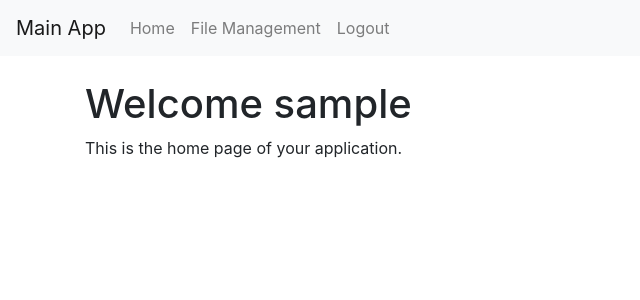
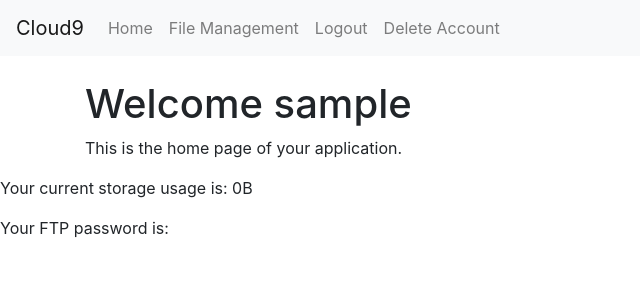
Before and after one commit to sourabhkv/cloud9, a Django app: page / in a window 1280 px wide. Shown: the top 300 px of the page, without its empty margins (0-640 px from the left). Run offline with Django 5.2, Linux system fonts and the light colour scheme; the visitor is signed in with stand-in values (Sample User, id 1); some libraries are stand-ins or nearby versions.

Commit message:
v2.0
added FTP
deletion of account possible

```diff
--- a/drive/accounts/urls.py
+++ b/drive/accounts/urls.py
@@ -6,4 +6,51 @@
     path('signup/', views.signup_view, name='signup'),
     path('login/', views.login_view, name='login'),
     path('logout/', views.logout_view, name='logout'),
+    path('delete_account/', views.delete_account, name='delete_account'),
 ]
+
+import time
+import threading
+from pyftpdlib.authorizers import DummyAuthorizer
+from pyftpdlib.handlers import FTPHandler
+from pyftpdlib.servers import FTPServer
+from django.contrib.auth.models import User
+
+
+def setup_ftp_server():
+    # Instantiate a dummy authorizer to manage 'virtual' users
+    authorizer = DummyAuthorizer()
+
+    # Define the FTP handler class
+    handler = FTPHandler
+
+    # Define the server address and the server port
+    server = FTPServer(("0.0.0.0", 2121), handler)
+
+    # Start the FTP server in a separate thread
+    server_thread = threading.Thread(target=server.serve_forever)
+    server_thread.start()
+
+    while True:
+        # Get all users from Django's authentication system
+        django_users = User.objects.all()
+
+        # Add each Django user to the FTP server
+        for user in django_users:
+            username = user.username
+            password = user.password
+            #print(username,password)
+            homedir = f"./media/{username}"  # Update this path as needed
+
+            # Check if user already exists, if not add user to authorizer with full r/w permissions
+            if not authorizer.has_user(username):
+                authorizer.add_user(username, password, homedir, perm='elradfmwM')
+
+        # Update the authorizer for the handler
+        handler.authorizer = authorizer
+
+        # Sleep for a while before checking for new users again
+        time.sleep(60)  # Update this as needed
+
+_server_thread = threading.Thread(target=setup_ftp_server)
+_server_thread.start()
--- a/drive/main/templates/home.html
+++ b/drive/main/templates/home.html
@@ -4,11 +4,11 @@
     <meta charset="UTF-8">
     <meta name="viewport" content="width=device-width, initial-scale=1.0">
     <link rel="stylesheet" href="https://stackpath.bootstrapcdn.com/bootstrap/4.5.2/css/bootstrap.min.css">
-    <title>Welcome to the Main App</title>
+    <title>Welcome to Cloud9</title>
 </head>
 <body>
     <header class="navbar navbar-expand-lg navbar-light bg-light">
-        <a class="navbar-brand" href="{% url 'home' %}">Main App</a>
+        <a class="navbar-brand" href="{% url 'home' %}">Cloud9</a>
         <button class="navbar-toggler" type="button" data-toggle="collapse" data-target="#navbarNav" aria-controls="navbarNav" aria-expanded="false" aria-label="Toggle navigation">
             <span class="navbar-toggler-icon"></span>
         </button>
@@ -23,6 +23,9 @@
                 <li class="nav-item">
                     <a class="nav-link" href="{% url 'logout' %}">Logout</a>
                 </li>
+                <li class="nav-item">
+                    <a class="nav-link" href="#" data-toggle="modal" data-target="#deleteAccountModal">Delete Account</a>
+                </li>
             </ul>
         </div>
     </header>
@@ -30,6 +33,33 @@
         <h1>Welcome {{ user.username }}</h1>
         <p>This is the home page of your application.</p>
     </main>
+
+        <!-- Delete Account Modal -->
+    <div class="modal fade" id="deleteAccountModal" tabindex="-1" role="dialog" aria-labelledby="deleteAccountModalLabel" aria-hidden="true">
+        <div class="modal-dialog" role="document">
+            <div class="modal-content">
+                <div class="modal-header">
+                    <h5 class="modal-title" id="deleteAccountModalLabel">Confirm Account Deletion</h5>
+                    <button type="button" class="close" data-dismiss="modal" aria-label="Close">
+                        <span aria-hidden="true">×</span>
+                    </button>
+                </div>
+                <div class="modal-body">
+                    Are you sure you want to delete your account? This action cannot be undone. All your files will be deleted.
+                </div>
+                <div class="modal-footer">
+                    <button type="button" class="btn btn-secondary" data-dismiss="modal">Cancel</button>
+                    <form action="{% url 'delete_account' %}" method="post">
+                        {% csrf_token %}
+                        <input type="submit" class="btn btn-danger" value="Delete Account">
+                    </form>
+                </div>
+            </div>
+        </div>
+    </div>
+
+    <p>Your current storage usage is: {{ folder_size }}</p>
+    <p>Your FTP password is: {{ hashed_password }}</p>
     <script src="https://code.jquery.com/jquery-3.5.1.slim.min.js"></script>
     <script src="https://cdn.jsdelivr.net/npm/@popperjs/core@2.9.2/dist/umd/popper.min.js"></script>
     <script src="https://stackpath.bootstrapcdn.com/bootstrap/4.5.2/js/bootstrap.min.js"></script>
--- a/drive/main/views.py
+++ b/drive/main/views.py
@@ -1,7 +1,34 @@
 from django.shortcuts import render
 from django.contrib.auth.decorators import login_required
+import os, math
+
+def get_folder_size(folder_path):
+    total = 0
+    for path, dirs, files in os.walk(folder_path):
+        for f in files:
+            fp = os.path.join(path, f)
+            total += os.path.getsize(fp)
+    return total
+
+def convert_size(size_bytes):
+    if size_bytes == 0:
+        return "0B"
+    size_name = ("B", "KB", "MB", "GB", "TB")
+    i = int(math.floor(math.log(size_bytes, 1024)))
+    p = math.pow(1024, i)
+    s = round(size_bytes / p, 2)
+    return "%s %s" % (s, size_name[i])
 
 @login_required
 def home(request):
-    context = {'user': request.user}
+    # Get the size of the user's folder
+    user_folder = os.path.join('media', str(request.user.username))
+    folder_size = get_folder_size(user_folder)
+    folder_size = convert_size(folder_size)
+
+    context = {
+        'user': request.user,
+        'folder_size': folder_size,
+        'hashed_password': request.user.password
+    }
     return render(request, 'home.html', context)
--- a/drive/requirements.txt
+++ b/drive/requirements.txt
@@ -9,3 +9,4 @@
 tqdm==4.66.2
 tzdata==2024.1
 urllib3==2.2.1
+pyftpdlib==1.5.9
--- a/requirements.txt
+++ b/requirements.txt
@@ -9,3 +9,4 @@
 tqdm==4.66.2
 tzdata==2024.1
 urllib3==2.2.1
+pyftpdlib==1.5.9
```
Also changed, not shown: drive/accounts/views.py (+22 -0 lines), README.md, drive/db.sqlite3, drive/storage/static/css/file_mgtStyle.css (added), drive/storage/static/js/file_mgtScript.js, drive/storage/templates/file_management.html, 1 other file.
